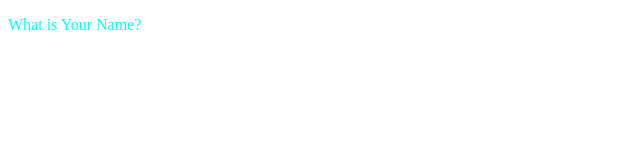
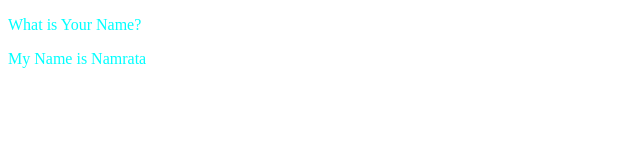
Before and after one commit to namratattanajidalvi/DAL, a plain HTML site: page index.html in a window 1280 px wide. Shown: the whole page, without its empty margins (0-640 px from the left). Drawn offline with Linux system fonts and the light colour scheme.

Commit message:
update index.html

```diff
--- a/index.html
+++ b/index.html
@@ -8,5 +8,6 @@
 </head>
 <body>
     <p>What is Your Name?</p>
+    <p>My Name is Namrata</p>
 </body>
 </html>
```
